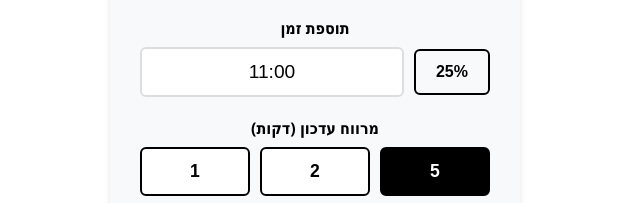
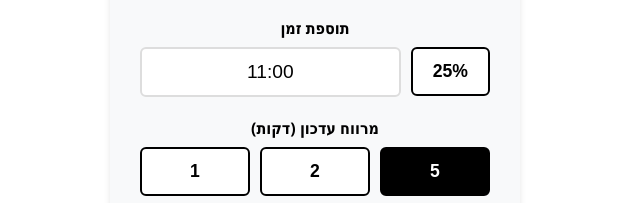
Before and after one commit to galluzhalevi/ExamClock, a plain HTML site: page index-he.html in a window 1280 px wide. Shown: the part 386-589 px from the top of the page, 325-965 px from the left. Drawn offline with nearby package versions, Linux system fonts and the light colour scheme.

Commit message:
fix: 25% button styling and state management across browsers

```diff
--- a/index-he.html
+++ b/index-he.html
@@ -37,8 +37,14 @@
                     <div class="input-group">
                         <label>תוספת זמן</label>
                         <div style="display: flex; gap: 10px; align-items: center;">
-                            <button class="helper-btn" @click="calculate25Percent" type="button">25%</button>
-                            <input type="text" ref="extraInput" v-model="extraTime" style="flex: 1;" dir="ltr">
+                            <button
+                                :class="['action-btn', { active: is25PercentActive }]"
+                                @click="calculate25Percent"
+                                type="button"
+                                style="width: auto; padding: 12px 20px;">
+                                25%
+                            </button>
+                            <input type="text" ref="extraInput" v-model="extraTime" @input="onExtraTimeManualEdit" style="flex: 1;" dir="ltr">
                         </div>
                     </div>
 
@@ -49,7 +55,7 @@
                                 v-for="inc in increments"
                                 :key="inc"
                                 @click="selectIncrement(inc)"
-                                :class="['increment-btn', { active: increment === inc }]"
+                                :class="['action-btn', { active: increment === inc }]"
                                 type="button">
                                 {{ inc }}
                             </button>
@@ -73,7 +79,8 @@
                     extraTime: '11:00',
                     increment: 5,
                     increments: [1, 2, 5, 10, 12, 15],
-                    extraPicker: null
+                    extraPicker: null,
+                    is25PercentActive: false
                 }
             },
             methods: {
@@ -96,12 +103,18 @@
                         });
                         this.extraPicker = flatpickr(this.$refs.extraInput, {
                             ...config,
-                            defaultDate: this.extraTime
+                            defaultDate: this.extraTime,
+                            onChange: () => {
+                                this.is25PercentActive = false;
+                            }
                         });
                     });
                 },
                 selectIncrement(value) {
                     this.increment = value;
+                },
+                onExtraTimeManualEdit() {
+                    this.is25PercentActive = false;
                 },
                 calculate25Percent() {
                     const [startHour, startMin] = this.startTime.split(':').map(Number);
@@ -122,6 +135,7 @@
                     const newExtraTime = `${String(finalHour).padStart(2, '0')}:${String(finalMin).padStart(2, '0')}`;
 
                     this.extraTime = newExtraTime;
+                    this.is25PercentActive = true;
                     if (this.extraPicker) {
                         this.extraPicker.setDate(newExtraTime);
                     }
--- a/style.css
+++ b/style.css
@@ -137,7 +137,8 @@ body {
     direction: ltr;
 }
 
-.increment-btn {
+/* Action Buttons - shared style for increment and helper buttons */
+.action-btn {
     padding: 12px;
     font-size: 1.1rem;
     font-weight: 600;
@@ -149,11 +150,11 @@ body {
     transition: all 0.2s ease;
 }
 
-.increment-btn:hover {
+.action-btn:hover {
     background: #f0f0f0;
 }
 
-.increment-btn.active {
+.action-btn.active {
     background: #000000;
     color: #ffffff;
 }
@@ -271,22 +272,3 @@ body {
         letter-spacing: -2px;
     }
 }
-
-
-.helper-btn {
-    padding: 12px 20px;
-    font-size: 1rem;
-    font-weight: 600;
-    background: #f8f9fa;
-    color: #000000;
-    border: 2px solid #000000;
-    border-radius: 6px;
-    cursor: pointer;
-    transition: all 0.2s ease;
-    white-space: nowrap;
-}
-
-.helper-btn:hover {
-    background: #000000;
-    color: #ffffff;
-}
```
Also changed, not shown: index.html (+19 -5 lines).
